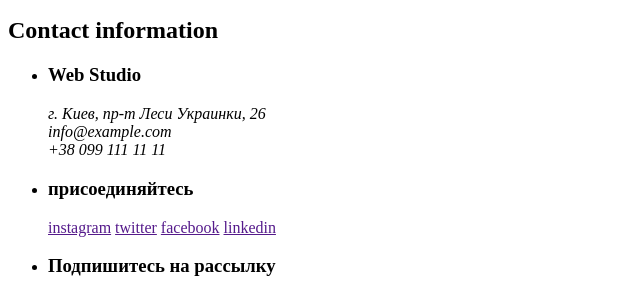
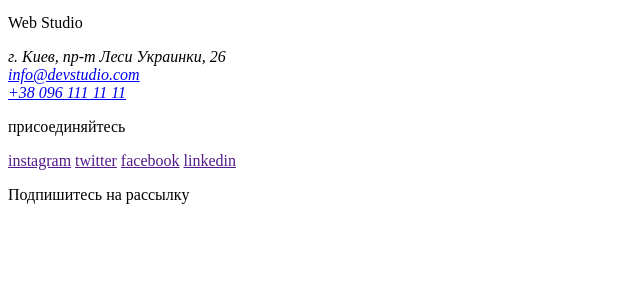
Before and after one commit to OksanaK-ko/goit-markup-hw-01, a plain HTML site: page index.html in a window 1280 px wide. Shown: the part 4065-4361 px from the top of the page, without its empty margins (0-640 px from the left). After the commit the page ends 4285 px from the top, so only its background shows below. Drawn offline with Linux system fonts and the light colour scheme.

Commit message:
Footer edited

```diff
--- a/index.html
+++ b/index.html
@@ -156,27 +156,19 @@
             </main>
     <!--Подвал страницы-->
 <footer>
-    <h2>Contact information</h2>
-     <ul>
-        <li>
-            <h3>Web Studio</h3>
+            <p> Web Studio</p>
             <address>
                 г. Киев, пр-т Леси Украинки, 26<br />
-                info@example.com<br />
-                +38 099 111 11 11
+                <a href="mailto:info@devstudio.com">info@devstudio.com</a><br />
+                <a href="tel:+380961111111">+38 096 111 11 11</a>
             </address>
-        </li>
-        <li>
-            <h3>присоединяйтесь</h3>
+            <p> присоединяйтесь</p>
             <a href="">instagram</a>
             <a href="">twitter</a>
             <a href="">facebook</a>
             <a href="">linkedin</a>
-        </li>
-        <li>
-            <h3>Подпишитесь на рассылку</h3>
-        </li>
-    </ul>
-</footer>
+
+            <p> Подпишитесь на рассылку</p>
+        </footer>
 </body>
 </html>
```
